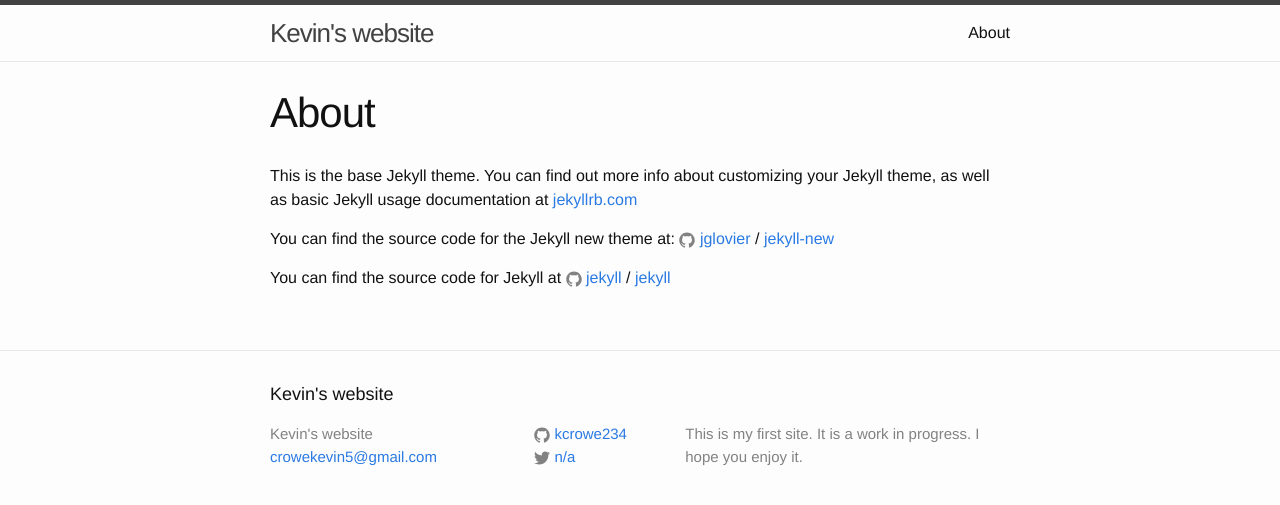
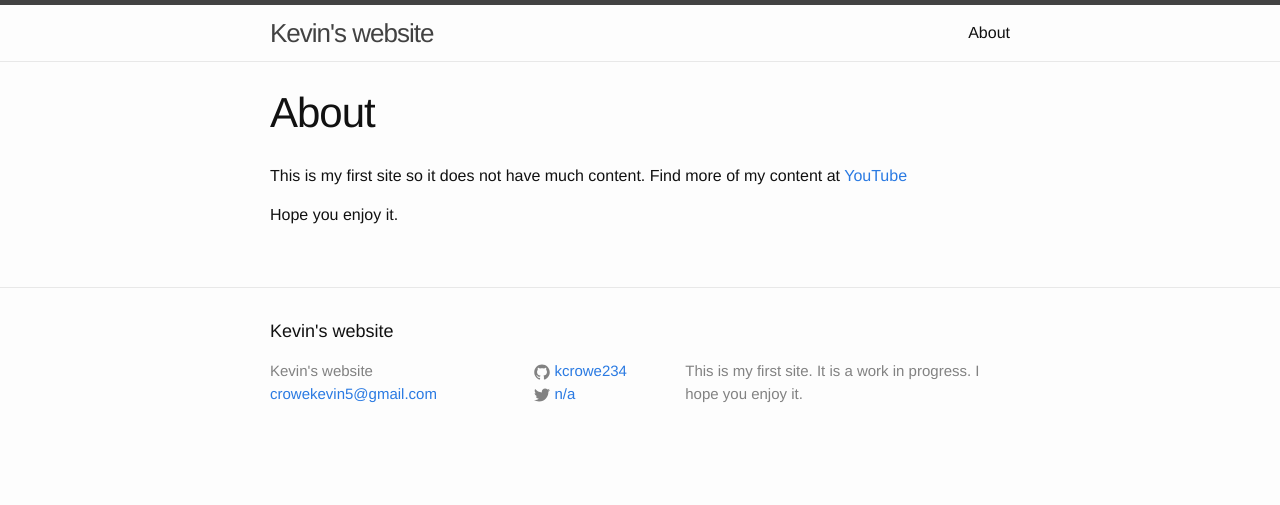
Before and after one commit to kcrowe234/Jekyll-Site, a Jekyll site: the page built from about.md, in a window 1280 px wide. Shown: the top 505 px of the page. Built offline with Jekyll 4.4.1, drawn with Linux system fonts in a browser that asks for light colours.

Commit message:
update about.md

```diff
--- a/about.md
+++ b/about.md
@@ -4,12 +4,6 @@ title: About
 permalink: /about/
 ---
 
-This is the base Jekyll theme. You can find out more info about customizing your Jekyll theme, as well as basic Jekyll usage documentation at [jekyllrb.com](http://jekyllrb.com/)
+This is my first site so it does not have much content. Find more of my content at [YouTube](https://www.youtube.com/channel/UC5Lk7H2Kd-IW1DSQwmFrE8g?view_as=subscriber)
 
-You can find the source code for the Jekyll new theme at:
-{% include icon-github.html username="jglovier" %} /
-[jekyll-new](https://github.com/jglovier/jekyll-new)
-
-You can find the source code for Jekyll at
-{% include icon-github.html username="jekyll" %} /
-[jekyll](https://github.com/jekyll/jekyll)
+Hope you enjoy it.
```
